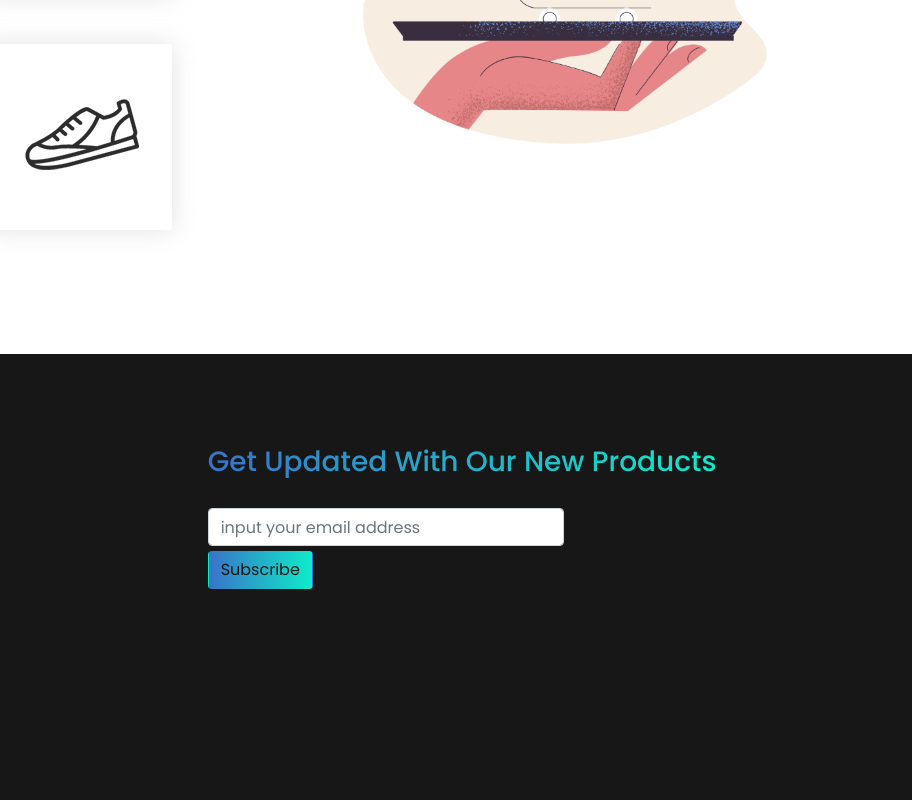
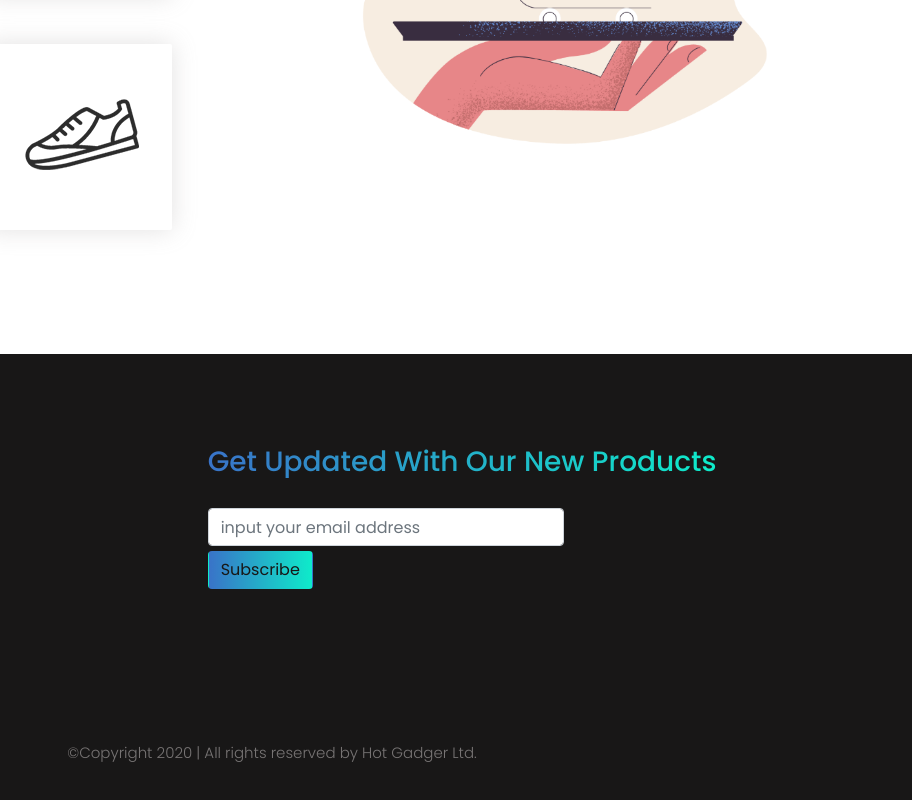
Before and after one commit to farjana001/hot-gadget, a plain HTML site: page index.html in a window 1280 px wide. Shown: the part 2624-3424 px from the top of the page, 368-1280 px from the left. Drawn offline with nearby package versions, Linux system fonts and the light colour scheme.

Commit message:
copyright section added

```diff
--- a/css/style.css
+++ b/css/style.css
@@ -226,3 +226,8 @@ footer p{
     color: rgb(24, 23, 23);
     background-image: linear-gradient(to right, #3973c8 0%, #0eebca 100%);
 }
+.copyright p{
+    text-align: center;
+    margin-top: 60px;
+    color: rgb(119, 116, 116);
+}
--- a/index.html
+++ b/index.html
@@ -258,6 +258,9 @@
     </div>
     </div>
     </div>
+    <div class="copyright">
+      <p>&copy;Copyright 2020 | All rights reserved by Hot Gadger Ltd.</p>
+    </div>
   </div>
 
 </footer>
```
